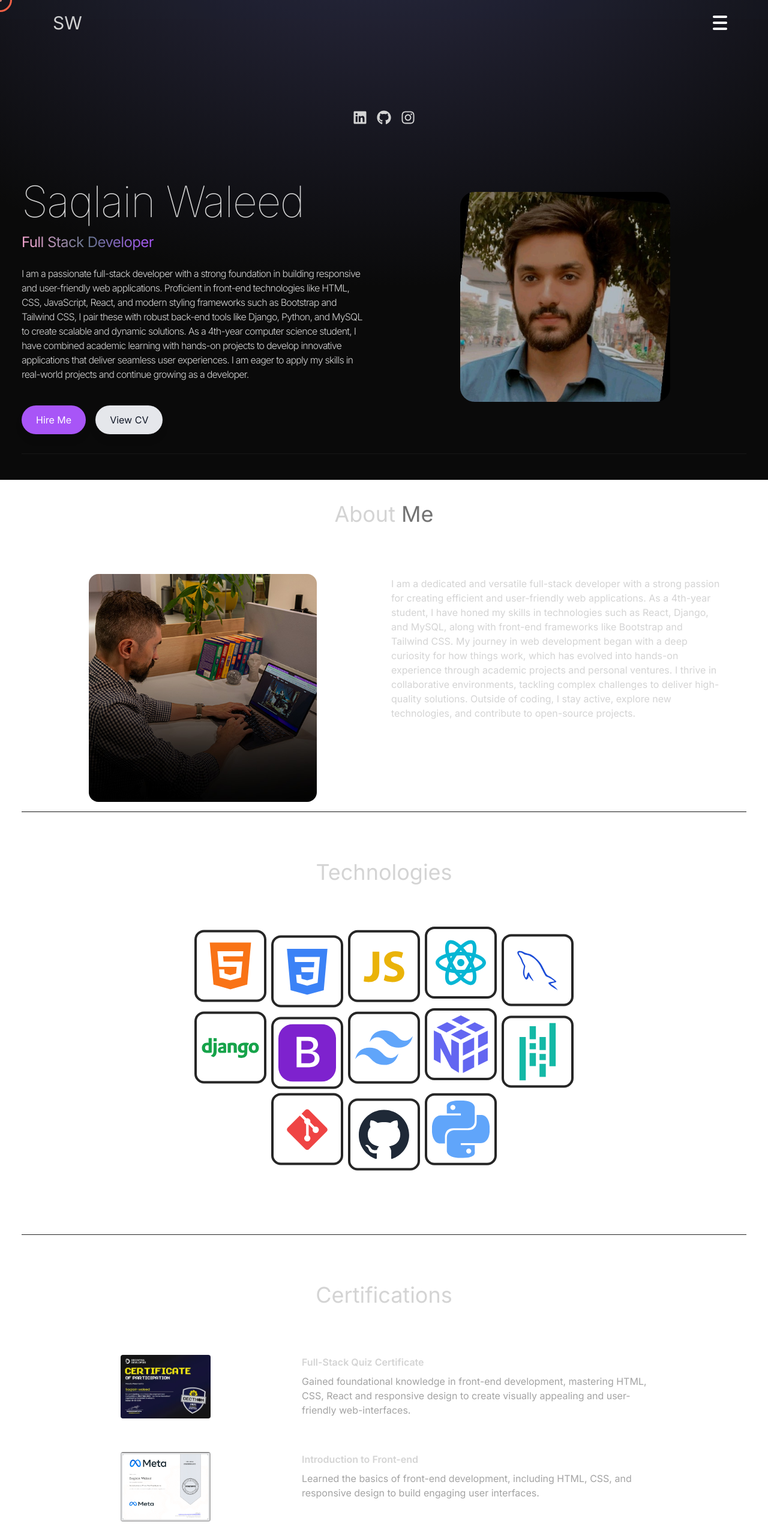
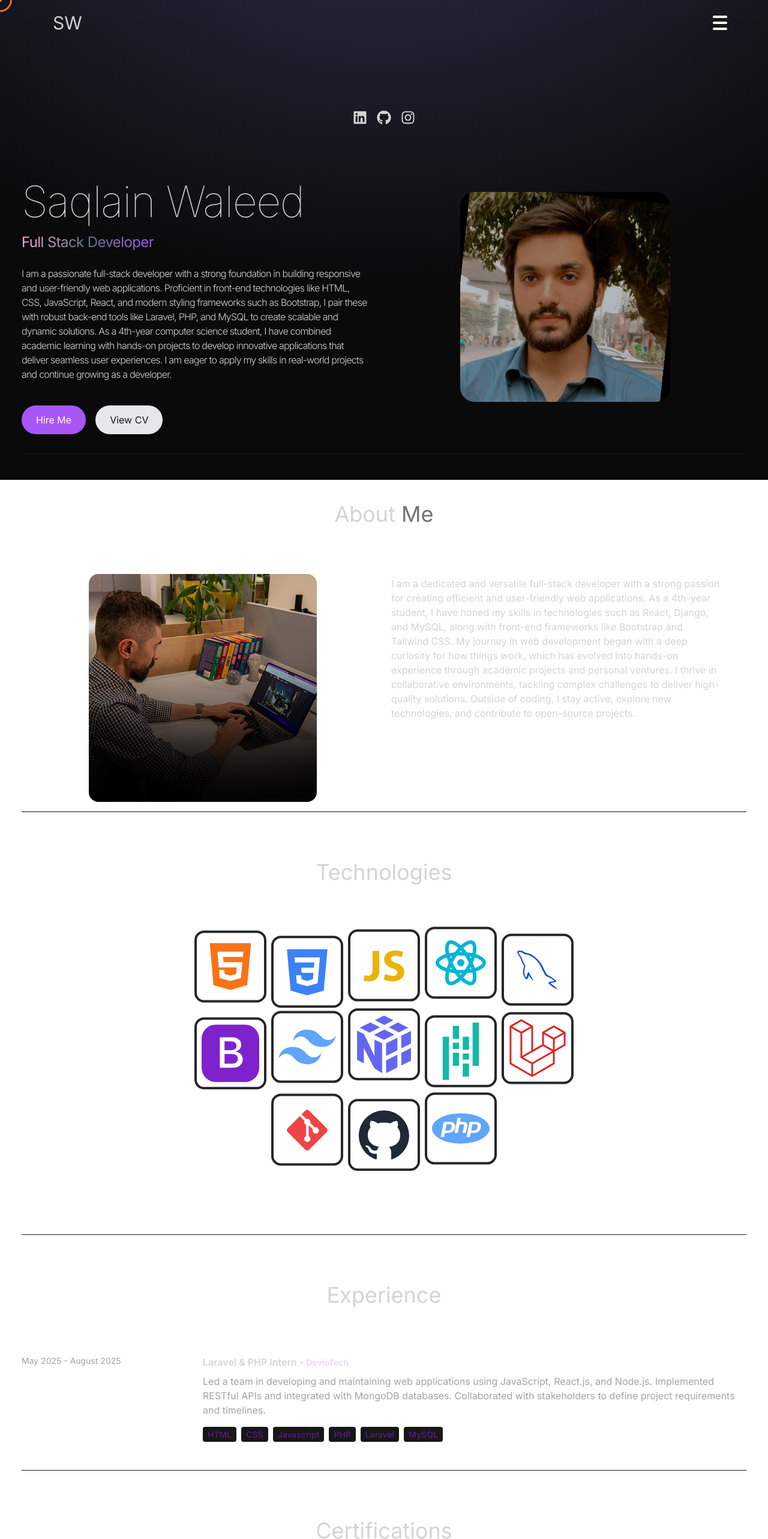
Before and after one commit to saqlain-waleed/myportfolio, a React (Vite) app: page / in a window 1280 px wide. Shown: the top 2566 px of the page at 60% size. Built offline with nearby package versions, Linux system fonts and the light colour scheme.

Commit message:
Update technologies section and other files

```diff
--- a/src/App.jsx
+++ b/src/App.jsx
@@ -28,7 +28,7 @@ const App = () => {
       <Hero />
       <About />
       <Technologies />
-      {/* <Experience /> */}
+      <Experience />
       <Certifications/>
       <Projects />
       <Education/>
--- a/src/components/Technologies.jsx
+++ b/src/components/Technologies.jsx
@@ -13,6 +13,8 @@ import { SiTailwindcss } from "react-icons/si"; // Tailwind CSS
 import { SiPandas } from "react-icons/si"; // Pandas
 import { SiNumpy } from "react-icons/si"; // NumPy
 import { SiPython } from "react-icons/si"; // Python
+import { SiLaravel } from "react-icons/si"; // Laravel
+import { SiPhp } from "react-icons/si"; // PHP
 
 import { animate } from 'motion';
 
@@ -87,13 +89,7 @@ function Technologies() {
   initial={{opacity: 0, x: -100}}
   transition={{duration: 1}}
   className="flex flex-wrap items-center justify-center gap-2 my-4">
-        <motion.div
-        variants={iconvariants(2.5)}
-        initial="initial"
-        animate="animate"
-        className="rounded-2xl border-4 border-neutral-800 p-2">
-          <DiDjango className="text-2xl md:text-8xl sm:text-7xl text-green-600" /> {/* Django */}
-        </motion.div>
+
   <motion.div
     variants={iconvariants(3)}
     initial="initial"
@@ -122,6 +118,13 @@ function Technologies() {
     className="rounded-2xl border-4 border-neutral-800 p-2">
     <SiPandas className="text-2xl md:text-8xl sm:text-7xl text-teal-500" /> {/* Pandas */}
   </motion.div>
+  <motion.div
+    variants={iconvariants(2.5)}
+    initial="initial"
+    animate="animate"
+    className="rounded-2xl border-4 border-neutral-800 p-2">
+    <SiLaravel className="text-2xl md:text-8xl sm:text-7xl text-red-600" /> {/* Laravel */}
+  </motion.div>
 </motion.div>
 
       {/* Third Row */}
@@ -149,7 +152,7 @@ function Technologies() {
       initial="initial"
       animate="animate"
       className="rounded-2xl border-4 border-neutral-800 p-2">
-          <SiPython className="text-2xl md:text-8xl sm:text-7xl text-blue-400" /> {/* Python */}
+      <SiPhp className="text-2xl md:text-8xl sm:text-7xl text-blue-400" /> {/* PHP */}
     </motion.div>
 </motion.div>
     </div>
--- a/src/constants/index.js
+++ b/src/constants/index.js
@@ -14,70 +14,45 @@ import decathon from "../assets/projects/decathon.jpg"
 
 
 
-export const HERO_CONTENT = `I am a passionate full-stack developer with a strong foundation in building responsive and user-friendly web applications. Proficient in front-end technologies like HTML, CSS, JavaScript, React, and modern styling frameworks such as Bootstrap and Tailwind CSS, I pair these with robust back-end tools like Django, Python, and MySQL to create scalable and dynamic solutions. As a 4th-year computer science student, I have combined academic learning with hands-on projects to develop innovative applications that deliver seamless user experiences. I am eager to apply my skills in real-world projects and continue growing as a developer.`;
+export const HERO_CONTENT = `I am a passionate full-stack developer with a strong foundation in building responsive and user-friendly web applications. Proficient in front-end technologies like HTML, CSS, JavaScript, React, and modern styling frameworks such as Bootstrap, I pair these with robust back-end tools like Laravel, PHP, and MySQL to create scalable and dynamic solutions. As a 4th-year computer science student, I have combined academic learning with hands-on projects to develop innovative applications that deliver seamless user experiences. I am eager to apply my skills in real-world projects and continue growing as a developer.`;
 
 export const ABOUT_TEXT = `I am a dedicated and versatile full-stack developer with a strong passion for creating efficient and user-friendly web applications. As a 4th-year student, I have honed my skills in technologies such as React, Django, and MySQL, along with front-end frameworks like Bootstrap and Tailwind CSS. My journey in web development began with a deep curiosity for how things work, which has evolved into hands-on experience through academic projects and personal ventures. I thrive in collaborative environments, tackling complex challenges to deliver high-quality solutions. Outside of coding, I stay active, explore new technologies, and contribute to open-source projects.`;
 
 export const EXPERIENCES = [
   {
-    year: "2023 - Present",
-    role: "Senior Full Stack Developer",
-    company: "Google Inc.",
+    year: "May 2025 - August 2025",
+    role: "Laravel & PHP Intern",
+    company: "DevioTech",
     description: `Led a team in developing and maintaining web applications using JavaScript, React.js, and Node.js. Implemented RESTful APIs and integrated with MongoDB databases. Collaborated with stakeholders to define project requirements and timelines.`,
-    technologies: ["Javascript", "React.js", "Next.js", "mongoDB"],
+    technologies: ["HTML", "CSS", "Javascript", "PHP", "Laravel", "MySQL"],
   },
-  {
-    year: "2022 - 2023",
-    role: "Frontend Developer",
-    company: "Adobe",
-    description: `Designed and developed user interfaces for web applications using Next.js and React. Worked closely with backend developers to integrate frontend components with Node.js APIs. Implemented responsive designs and optimized frontend performance.`,
-    technologies: ["HTML", "CSS", "Vue.js", "mySQL"],
-  },
-  {
-    year: "2021 - 2022",
-    role: "Full Stack Developer",
-    company: "Facebook",
-    description: `Developed and maintained web applications using JavaScript, React.js, and Node.js. Designed and implemented RESTful APIs for data communication. Collaborated with cross-functional teams to deliver high-quality software products on schedule.`,
-    technologies: ["Python", "Svelte", "Three.js", "Postgres"],
-  },
-  {
-    year: "2020 - 2021",
-    role: "Software Engineer",
-    company: "Paypal",
-    description: `Contributed to the development of web applications using JavaScript, React.js, and Node.js. Managed databases and implemented data storage solutions using MongoDB. Worked closely with product managers to prioritize features and enhancements.`,
-    technologies: ["Ruby", "Rails", "PHP", "Sqlite"],
-  },
+
 ];
 
 export const PROJECTS = [
-  {
-    title: "E-Commerce Website",
-    image: project1,
-    description:
-      "A fully functional e-commerce website with features like product listing, shopping cart, and user authentication.",
-    technologies: ["HTML", "CSS", "React", "Bootstrap","Django","MySQL"],
-  },
-  {
-    title: "Smart Quest",
-    image: project2,
-    description:
-      "Smart Quest is an advanced request and complaint handling system designed to streamline and automate the management of requests within organizations. It ensures that tasks, requests, and complaints are addressed efficiently while maintaining accountability and a clear escalation hierarchy. ",
-    technologies: ["HTML", "CSS", "React", "Bootstrap","Django", "MySQL"],
-  },
   {
     title: "Personal Portfolio",
     image: project3,
     description:
       "A personal portfolio website showcasing projects, skills, and contact information.",
-    technologies: ["HTML", "CSS", "React", "Tailwind"],
+    technologies: ["HTML", "CSS", "React"],
   },
   {
     title: "Blogging Platform",
     image: project4,
     description:
       "A platform for creating and publishing blog posts, with features like rich text editing, commenting, and user profiles.",
-    technologies: ["HTML", "CSS", "React", "Django", "MySQL"],
+    technologies: ["HTML", "CSS", "React", "PHP", "MySQL"],
   },
+
+  {
+    title: "Smart Quest",
+    image: project2,
+    description:
+      "Smart Quest is an advanced request and complaint handling system designed to streamline and automate the management of requests within organizations. It ensures that tasks, requests, and complaints are addressed efficiently while maintaining accountability and a clear escalation hierarchy. ",
+    technologies: ["HTML", "CSS", "React", "Bootstrap", "Django", "MySQL"],
+  },
+
 ];
 
 export const CERTIFICATIONS = [
@@ -112,29 +87,17 @@ export const CERTIFICATIONS = [
     image: reacts,
     description:
       "Built component-based applications using React, focusing on state management, hooks, and reusable UI elements.",
-  },
-  {
-    title: "Django ",
-    image: django,
-    description:
-      "Developed robust back-end systems using Django, implementing features like user authentication, CRUD operations, and database integration.",
-  },
-  {
-    title: "Django REST Framework",
-    image: REST,
-    description:
-      "Created RESTful APIs using Django REST Framework to enable seamless communication between front-end and back-end services.",
-  },
+  }
 ];
 
 export const EDUCATIONS = [
 
   {
     title: "University of Engineering and Technology (UET), Lahore",
-    role:"B.Sc. in Computer Science (2021 - Present)",
+    role: "B.Sc. in Computer Science (2021 - 2025)",
     image: uet,
     description:
-      "I am currently pursuing my Bachelor's degree in Computer Science at UET Lahore, where I have gained a strong foundation in data structures, algorithms, and software engineering principles. I am actively involved in various projects , focusing on full-stack developement. UET has provided me with a stimulating environment to learn and grow as a future full-stack developer.",
+      "I have completed my Bachelor's degree in Computer Science at UET Lahore, where I have gained a strong foundation in data structures, algorithms, and software engineering principles. I am actively involved in various projects , focusing on full-stack developement. UET has provided me with a stimulating environment to learn and grow as a future full-stack developer.",
   },
 
 ];
```
Also changed, not shown: 2 other files (tests, documents, lock files or other folders). Lines whose indentation alone changed are shown as unchanged.
